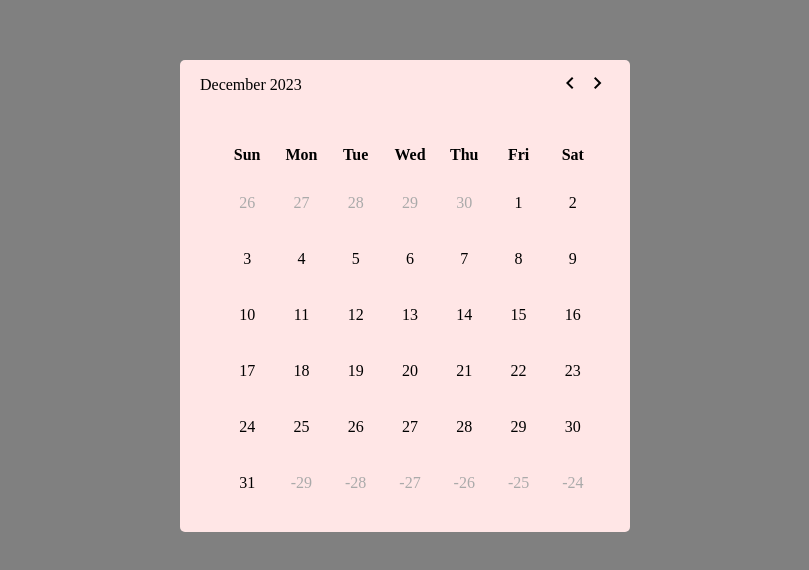
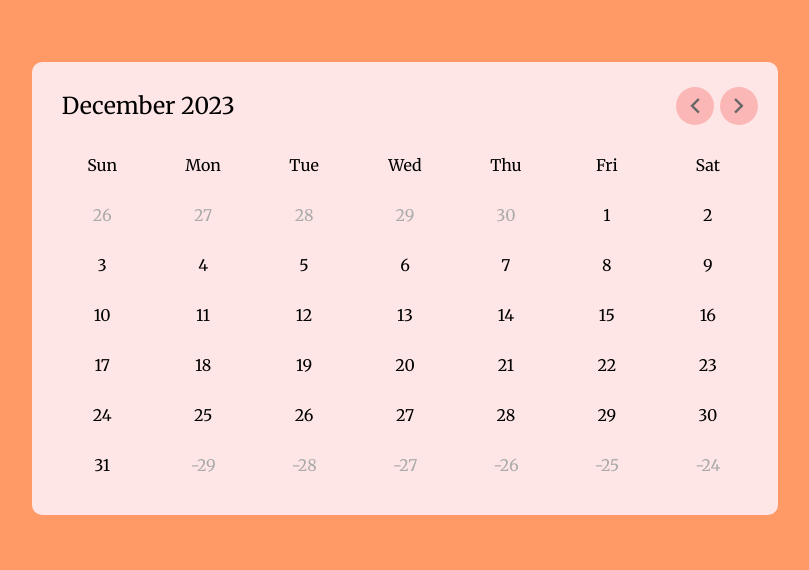
Before and after one commit to S4MU3L6R360RY/Calendar, a plain HTML site: page code/public/index.html in a window 1280 px wide. Shown: the part 112-682 px from the top of the page, without its empty margins (235-1044 px from the left). Drawn offline with nearby package versions, Linux system fonts and the light colour scheme.

Commit message:
Update styles.css

```diff
--- a/code/public/styles.css
+++ b/code/public/styles.css
@@ -1,168 +1,113 @@
-body    {
+@import url('https://fonts.googleapis.com/css2?family=Bitter&family=Merriweather&display=swap');
+*{
+    margin: 0;
+    padding: 0;
+    box-sizing: border-box;
+    font-family: 'Merriweather', serif;
+}
+
+body {
     display: flex;
     align-items: center;
     justify-content: center;
     min-height: 100vh;
-    background: #808080;
+    background: #ff9966;
 }
 
 .wrapper {
-    width: 450px;
+    width: 450ps;
     background: #ffe6e6;
-    border-radius: 5px;
+    border-radius: 10px;
 }
 
-header  {
-    padding: 0 20px;
+header {
     display: flex;
     align-items: center;
+    padding: 25px 30px 10px;
     justify-content: space-between;
 }
 
-header > .month-year    {
-    font-size: 1.5rem;
-    font-weight: 600;
+header > .current-date {
+    font-size: 1.45rem;
+    font-weight: 500;
 }
 
-.change-month   {
-    font-size: 1.6rem;
-    font-weight: 600;
-    cursor: pointer;
-    padding: 0 14px;
-    text-align: center;
-    line-height: 38px;
-    border-radius: 5px;
-}
-
-.change-month:hover {
-    background: #f9d2d2;
-}
-
-.calendar   {
-    padding: 20px 30px 0 0;
-}
-
-.calendar > ul   {
-    list-style: none;
-    display: flex;
-    flex-wrap: wrap;
-}
-
-.calendar > ul > li {
-    position: relative;
-    width: calc(100% / 7);
-    text-align: center;
-}
-
-.weeks >  li    {
-    font-weight: 550;
-}
-
-.days   {
-    /*margin: 0 0 20px 0;*/
-}
-
-.days > li  {
-    height: 32px;
-    width: 32px;
-    padding: 14px 0 10px 0;
-    cursor: pointer;
-    margin: auto;
-    border-radius: 5px;
-}
-
-.days > li:hover    {
-    background: #f9d2d2;
-}
-
-.days > li.active   {
-    background: #ff6666
-}
-
-.days > li.inactive  {
-    color: #aaaaaa;
-}
-
-
-
-/*header {
-    padding: 25px 30px 10px;
-    display: flex;
-    align-items: center;
-    justify-content: space-between;
-}
-
-header > .current-date  {
-    font-size: 1.5rem;
-    font-weight: 600;
-}
-
-.change-month  {
+header > .icons > span {
     height: 38px;
-    width: 48px;
-    font-size: 2rem;
-    padding: 0 14px;
+    width: 38px;
+    color: #666666;
+    font-size: 1.9rem;
     margin: 0 1px;
     cursor: pointer;
     text-align: center;
     line-height: 38px;
-    border-radius: 5px;
+    border-radius: 50%;
+    background: #fbb6b6;
 }
 
-.change-month:hover {
-    background: #f9d2d2;
+header > .icons > span:hover {
+    background: #ff8080;
 }
 
-.calendar   {
-    padding: 20px;
+header > .icons > span:last-child {
+    margin-right: -10px
 }
 
-.calendar > ul  {
+.calendar {
+    padding: 20px
+}
+
+.calendar > ul {
     display: flex;
     list-style: none;
     flex-wrap: wrap;
     text-align: center;
 }
 
-.days   {
-    margin-bottom: 20px;
+.calendar > .weeks > li {
+    font-weight: 500;
 }
 
-.weeks > li {
-    font-weight: 500;
+.calendar > .days {
+    margin-bottom: 20px;
 }
 
 .calendar > ul > li {
     position: relative;
-    width: calc(100% / 7)
+    width: calc(100% / 7);
 }
 
-.days > li  {
+.calendar > .days > li {
+    z-index: 1;
+    cursor: pointer;
     margin-top: 30px;
-    cursor: pointer;
 }
 
-.days > li.inactive {
-    color: #aaaaaa;
+.calendar > .days > li.inactive {
+    color: #aaa;
 }
 
-.days > li::before  {
+.calendar > .days > li.active {
+    color: #fff;
+}
+
+.calendar > .days > li::before {
     position: absolute;
     content: "";
     height: 40px;
     width: 40px;
     top: 50%;
     left: 50%;
-    border-radius: 5px;
+    z-index: -1;
+    border-radius: 50%;
     transform: translate(-50%, -50%);
-
-
+    /*background: #ffcccc;*/
 }
 
-.days > li:hover::before    {
-    background: #f9d2d2;
+.calendar > .days > li:hover::before {
+    background: #ffcccc;
 }
 
-.days > li.active::before   {
-    background: #ff6666;
-}*/
+.calendar > .days > li.active::before {
+    background: #ff4d4d;
+}
```
